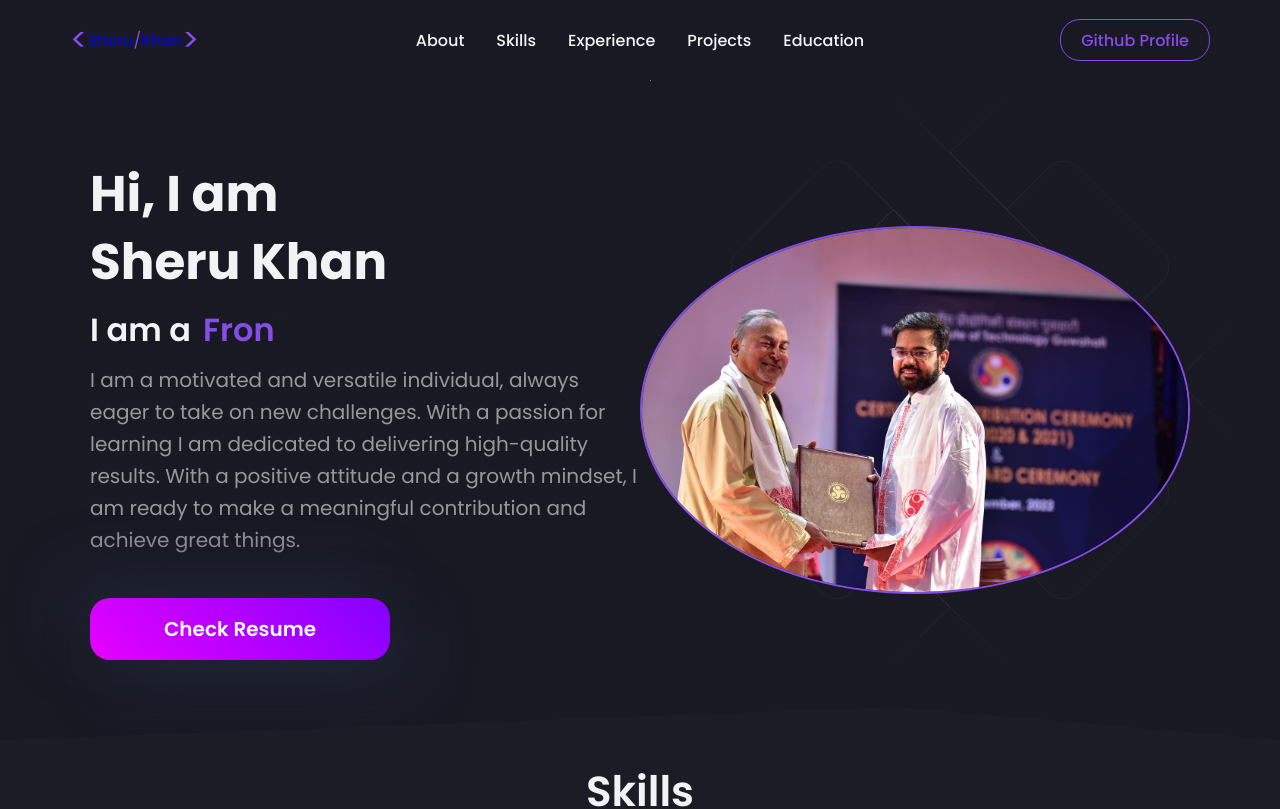
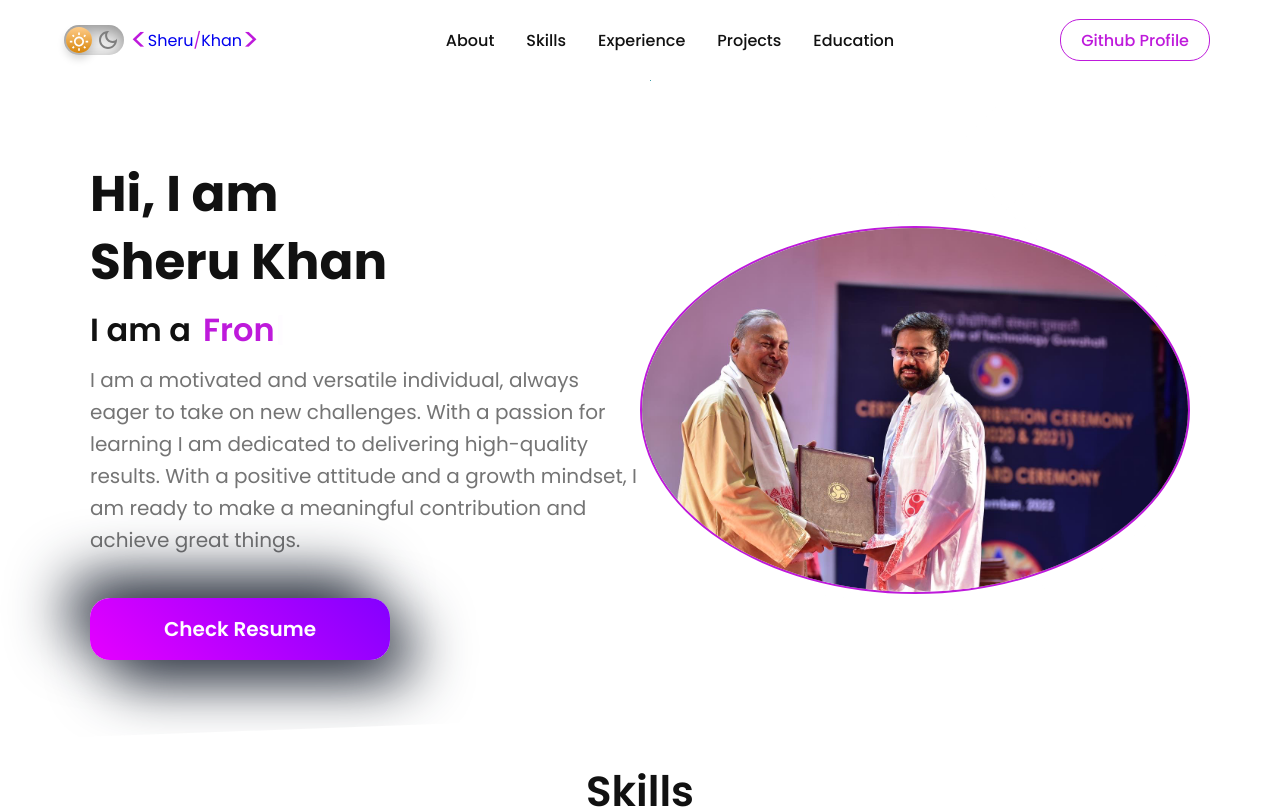
Before and after one commit to sheru007/sheru-khan-resume, a React (Create React App) app: page / in a window 1280 px wide. Shown: the top 809 px of the page. Built offline with nearby package versions, Linux system fonts and the light colour scheme; no server answers.

Commit message:
theme change added

```diff
--- a/src/App.tsx
+++ b/src/App.tsx
@@ -2,7 +2,7 @@ import { useState } from 'react';
 import { HashRouter as Router } from 'react-router-dom';
 import './App.css';
 import styled, {ThemeProvider} from "styled-components";
-import { darkTheme } from './utils/Themes.js'
+import { darkTheme, lightTheme } from './utils/Themes.js'
 import NavBar from './components/Navbar';
 import HeroSection from './components/HeroSection';
 import Skills from './components/Skills';
@@ -25,13 +25,27 @@ const Wrapper = styled.div`
   clip-path: polygon(0 0, 100% 0, 100% 100%,30% 98%, 0 100%);
 `
 
+function getTheme() {
+  const val = localStorage.getItem('theme')
+  if(val !== null) {
+    return JSON.parse(val)
+  } else {
+    const darkThemeMq = window.matchMedia("(prefers-color-scheme: dark)");
+    if (darkThemeMq.matches) {
+      return true;
+    } else {
+      return false;
+    }
+  }
+}
+
 function App() {
-  // const [darkMode, setDarkMode] = useState(true);
+  const [darkMode, setDarkMode] = useState(getTheme());
   const [openModal, setOpenModal] = useState({ state: false, project: null });
   return (
-    <ThemeProvider theme={darkTheme}>
+    <ThemeProvider theme={darkMode ? darkTheme : lightTheme}>
       <Router >
-        <NavBar />
+        <NavBar darkMode={darkMode} setDarkMode={setDarkMode} />
         <Body>
           <HeroSection />
           <Wrapper>
--- a/src/components/Navbar/NavbarStyledComponent.js
+++ b/src/components/Navbar/NavbarStyledComponent.js
@@ -30,6 +30,10 @@ export const NavbarContainer = styled.div`
   width: 100%;
   padding: 0 24px;
   max-width: 1200px;
+
+  @media screen and (max-width: 768px) {
+      justify-content: flex-start;
+    }
 `;
 
 export const NavLogo = styled(LinkR)`
--- /dev/null
+++ b/src/components/Navbar/ThemeToggle.js
@@ -0,0 +1,101 @@
+import styled from "styled-components";
+import DarkModeOutlinedIcon from '@mui/icons-material/DarkModeOutlined';
+import WbSunnyOutlinedIcon from '@mui/icons-material/WbSunnyOutlined';
+
+const Label = styled.label`
+  width: 60px;
+  height: 30px;
+  position: relative;
+  display: block;
+  background: #ebebeb;
+  border-radius: 200px;
+  box-shadow: inset 0px 5px 15px rgba(0, 0, 0, 0.4), inset 0px -5px 15px rgba(255, 255, 255, 0.4);
+  cursor: pointer;
+  transition: 0.3s;
+
+  &::after {
+    content: "";
+    width:26px;
+    height: 26px;
+    position: absolute;
+    top:2px;
+    left:2px;
+    background: linear-gradient(180deg,#ffcc89,#d8860b);
+    border-radius: 20px;
+    box-shadow: 0px 5px 10px rgba(0,0,0,0.2);
+    transition: 0.3s;
+  }
+
+  &:active::after {
+    width: 50px;
+  }
+
+  .sun {
+    position: absolute;
+    width: 20px;
+    top: 5px;
+    left: 5px;
+    z-index: 100;
+    color: #fff;
+    transition: 0.3s;
+  }
+
+  .moon {
+    position: absolute;
+    width: 30px;
+    top: 3px;
+    right: 1px;
+    z-index: 100;
+    color: #7e7e7e;
+    transition: 0.3s;
+  }
+
+
+`;
+
+const Input = styled.input`
+    width: 0;
+    height: 0;
+    visibility: hidden;
+
+    &:checked + label {
+        background-color: #242424;
+    }
+
+    &:checked + label::after {
+        left: 56px;
+        transform: translateX(-100%);
+        background: linear-gradient(180deg,#777,#3a3a3a);
+    }
+
+    &:checked + label .sun {
+        color: #7e7e7e;
+    }
+
+    &:checked + label .moon {
+        color: #fff;
+    }
+`
+
+const Toggle = styled.div`
+    display: flex;
+
+`
+
+function ThemeToggle({setDarkMode, darkMode}) {
+    const toggleTheme = (e) => {
+        setDarkMode(e.target.checked)
+        localStorage.setItem('theme', e.target.checked)
+    }
+  return (
+    <Toggle>
+      <Input checked={darkMode} onChange={toggleTheme} type="checkbox" id="theme-toggle" />
+      <Label htmlFor="theme-toggle">
+        <WbSunnyOutlinedIcon className="sun" />
+        <DarkModeOutlinedIcon className="moon" />
+      </Label>
+    </Toggle>
+  );
+}
+
+export default ThemeToggle;
--- a/src/components/Navbar/index.js
+++ b/src/components/Navbar/index.js
@@ -5,13 +5,15 @@ import { FaBars } from 'react-icons/fa';
 import { Bio } from '../../data/constants';
 // import { Close, CloseRounded } from '@mui/icons-material';
 import { useTheme } from 'styled-components';
+import ThemeToggle from './ThemeToggle';
 
-function NavBar() {
+function NavBar({darkMode, setDarkMode}) {
     const [isOpen, setIsOpen] = React.useState(false);
     const theme = useTheme()
     return (
         <Nav>
       <NavbarContainer>
+      <ThemeToggle darkMode={darkMode} setDarkMode={setDarkMode} />
         <NavLogo to='/'>
           <ColorText>&lt;</ColorText>Sheru
           <div style={{ color: theme.primary }}>/</div>Khan
--- a/src/utils/Themes.js
+++ b/src/utils/Themes.js
@@ -18,5 +18,8 @@ export const lightTheme = {
     text_primary:"#111111",
     text_secondary:"#48494a",
     card:"#FFFFFF",
+    card_light:"#FFFFFF",
     button:"#5c5b5b",
+    white:"#FFFFFF",
+    black:"#000000",
 }
```
